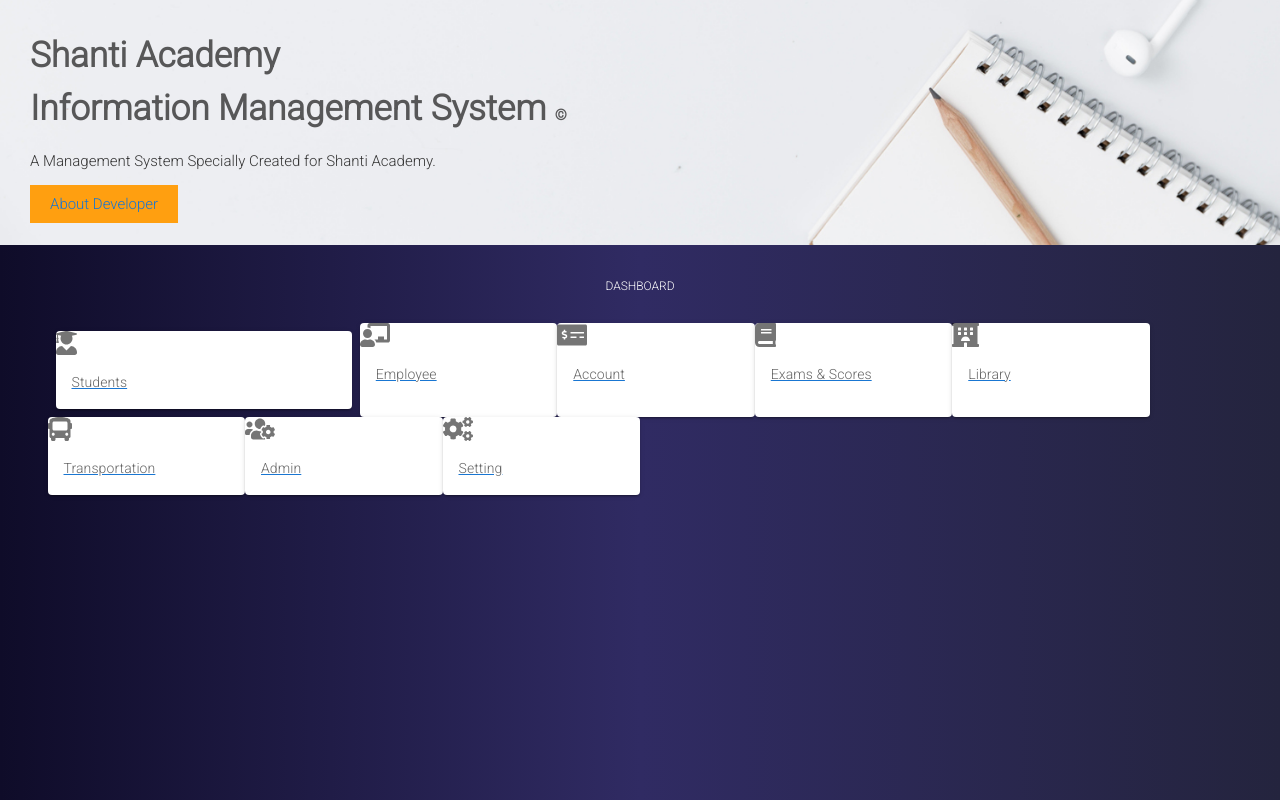
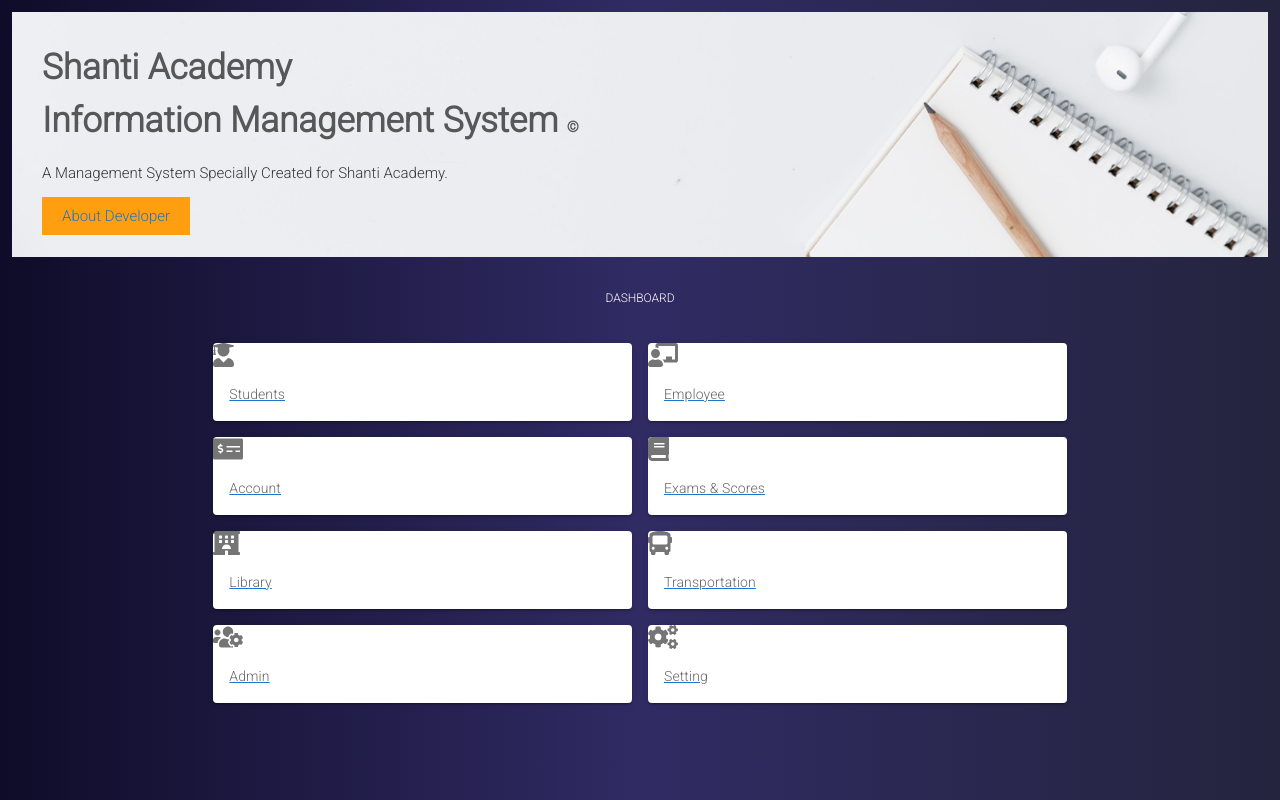
Before and after one commit to ashish6566/electron-vue-app, a Vue app in the folder app/: page / in a window 1280 px wide. Built offline with nearby package versions, Linux system fonts and the light colour scheme; a small style sheet from the web is missing; what vue-electron would draw is missing.

Commit message:
vuetify optimised

```diff
--- a/app/src/App.vue
+++ b/app/src/App.vue
@@ -34,9 +34,7 @@ body {
   -moz-osx-font-smoothing: grayscale;
   color: #fff;
 }
-#home-container {
-  padding: 0;
-}
+
 /* .left-sidebar #back-home a {
   font-size: 15px;
 }
--- a/app/src/components/Home-Container.vue
+++ b/app/src/components/Home-Container.vue
@@ -48,9 +48,9 @@
       </div>
     </v-container>
 
-    <v-container class="grid-dashboards">
-      <v-layout row wrap>
-        <v-flex xs8 md3 ma-2>
+    <v-container class="grid-dashboards" fluid>
+      <v-layout row wrap justify-center>
+        <v-flex xs5 md4 ma-2>
           <router-link to="/student">
             <v-card class="nav-link">
               <v-icon>fas fa-user-graduate</v-icon>
@@ -59,7 +59,7 @@
           </router-link>
         </v-flex>
 
-        <v-flex md4 lg2>
+        <v-flex xs5 md4 ma-2>
           <!-- To do : add v-flex outside v-card -->
           <router-link to="/employee">
             <v-card class="nav-link">
@@ -69,7 +69,7 @@
           </router-link>
         </v-flex>
 
-        <v-flex md4 lg2>
+        <v-flex xs5 md4 ma-2>
           <router-link to="/account">
             <v-card class="nav-link">
               <v-icon>fas fa-money-check-alt</v-icon>
@@ -78,7 +78,7 @@
           </router-link>
         </v-flex>
 
-        <v-flex md4 lg2>
+        <v-flex xs5 md4 ma-2>
           <router-link to="/exams_score">
             <v-card class="nav-link" id="rlExams-score">
               <v-icon>fas fa-book</v-icon>
@@ -87,7 +87,7 @@
           </router-link>
         </v-flex>
 
-        <v-flex md4 lg2>
+        <v-flex xs5 md4 ma-2>
           <router-link to="/library">
             <v-card class="nav-link" id="rlLibrary">
               <v-icon>fas fa-hotel</v-icon>
@@ -96,7 +96,7 @@
           </router-link>
         </v-flex>
 
-        <v-flex md4 lg2>
+        <v-flex xs5 md4 ma-2>
           <router-link to="/transportation">
             <v-card class="nav-link" id="rltransportation">
               <v-icon>fas fa-bus</v-icon>
@@ -105,7 +105,7 @@
           </router-link>
         </v-flex>
 
-        <v-flex md4 lg2>
+        <v-flex xs5 md4 ma-2>
           <router-link to="/admin">
             <v-card class="nav-link" id="rlAdmin">
               <v-icon>fas fa-users-cog</v-icon>
@@ -114,7 +114,7 @@
           </router-link>
         </v-flex>
 
-        <v-flex md4 lg2>
+        <v-flex xs5 md4 ma-2>
           <router-link to="/setting">
             <v-card class="nav-link" id="rlAdmin">
               <v-icon>fas fa-cogs</v-icon>
@@ -200,13 +200,7 @@ export default {
 }
 
 .grid-dashboards {
-  display: grid;
-  grid-template-columns: 19% 19% 19% 19% auto;
-  grid-template-rows: 140px 140px;
-  margin-bottom: 0px;
-  grid-gap: 14px;
-  width: 95%;
-  margin: auto;
+  justify-content: center;
 }
 
 .grid-dashboards a {
@@ -214,14 +208,15 @@ export default {
   background-color: rgba(255, 255, 255, 0.15);
   backdrop-filter: blur(5px);
 }
-/*  */
-.grid-dashboards .nav-link {
+.nav-link {
   /* display: flex;
   flex-flow: column; */
-  align-items: center;
-  justify-content: center;
-  height: 100%;
+/* align-items: center; */
+/* justify-content: center; */
+/* height: 100%;
 }
+   */
+/*  */
 
 .grid-dashboards .nav-link .nav-icon {
   padding: 10px;
```
